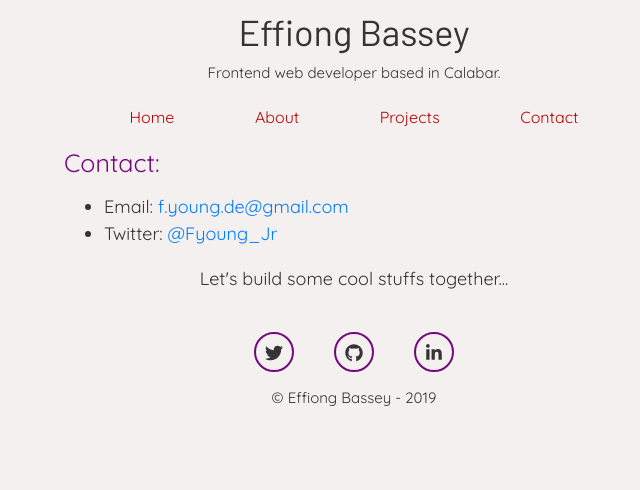
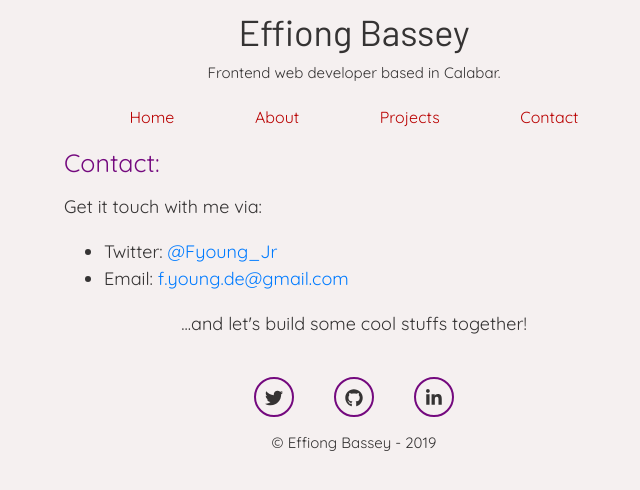
Before and after one commit to effiong-jr/portfolio, a React (Create React App) app: page /contact in a window 1280 px wide. Shown: the top 490 px of the page, without its empty margins (286-926 px from the left). Built offline with nearby package versions, Linux system fonts and the light colour scheme.

Commit message:
updated contact page

```diff
--- a/public/index.html
+++ b/public/index.html
@@ -19,7 +19,7 @@
       work correctly both with client-side routing and a non-root public URL.
       Learn how to configure a non-root public URL by running `npm run build`.
     -->
-    <title>Effiong Bassey :: Portfolio</title>
+    <title>Effiong Bassey -- Portfolio</title>
   </head>
   <body>
     <noscript>You need to enable JavaScript to run this app.</noscript>
--- a/src/Components/Contact/index.js
+++ b/src/Components/Contact/index.js
@@ -5,12 +5,12 @@ function Contact() {
     return (
         <div id="contact" className="container">
             <h1 className="heading">Contact:</h1>
-
+            <p>Get it touch with me via:</p>
             <ul>
+                <li>Twitter: <a href="https://twitter.com/Fyoung_Jr">@Fyoung_Jr</a></li>
                 <li>Email: <a href="mailto:f.young.de@gmail.com">f.young.de@gmail.com</a></li>
-                <li>Twitter: <a href="https://twitter.com/Fyoung_Jr">@Fyoung_Jr</a></li>
             </ul>
-            <p className="text-center">Let's build some cool stuffs together...</p>
+            <p className="text-center">...and let's build some cool stuffs together!</p>
 
         </div>
     )
```
